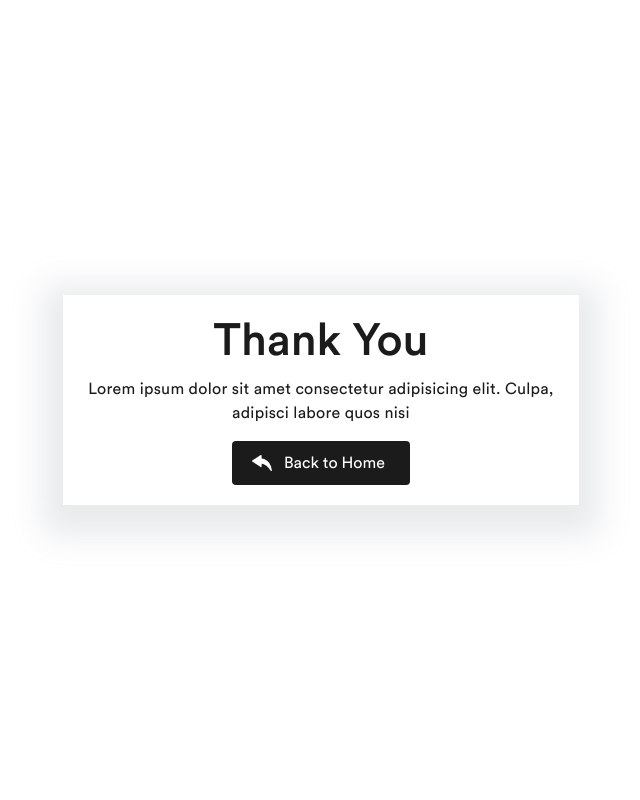
After one commit to belalahmad20/arttreum-registration, a PHP site: page /thankyou.html in a window 1280 px wide. The commit adds this page. Shown: the whole page, without its empty margins (319-959 px from the left). Run offline with PHP 8.4, Linux system fonts and the light colour scheme.

Commit message:
Fonts added along with thankyou page

```diff
--- a/assets/css/main.scss
+++ b/assets/css/main.scss
@@ -20,7 +20,25 @@ $colors: (
   }
 }
 //++++Fonts++++//
-$heaingFont: "Work Sans", sans-serif;
+@font-face {
+  font-family: "Circular Std";
+  src: local("Circular Std Medium"), local("../fonts"),
+    url("../fonts/CircularStd-Medium.woff2") format("woff2"),
+    url("../fonts/CircularStd-Medium.woff") format("woff"),
+    url("../fonts/CircularStd-Medium.ttf") format("truetype");
+  font-weight: 500;
+  font-style: normal;
+}
+@font-face {
+  font-family: "Circular Std";
+  src: local("Circular Std Book"), local("../fonts"),
+    url("../fonts/CircularStd-Book.woff2") format("woff2"),
+    url("../fonts/CircularStd-Book.woff") format("woff"),
+    url("../fonts/CircularStd-Book.ttf") format("truetype");
+  font-weight: normal;
+  font-style: normal;
+}
+$heaingFont: "Circular Std", sans-serif;
 //++++Keyframes++++//
 @keyframes colorchange {
   0% {
@@ -76,6 +94,7 @@ body {
   width: 100%;
   overflow-x: hidden;
   font-family: $heaingFont;
+  font-weight: normal;
   margin: 0;
   color: color(font-dark);
   font-size: 16px;
@@ -89,6 +108,8 @@ h3,
 h4,
 h5,
 h6 {
+  font-family: $heaingFont;
+  font-weight: 500;
 }
 a {
   &:hover,
@@ -363,3 +384,29 @@ input[type="radio"]:checked + label:after {
     }
   }
 }
+//++++thankyou++++//
+.thankYouWrap {
+  .thankYouRow {
+    height: 100vh;
+    .thankYouBlock {
+      box-shadow: 0 10px 30px 20px rgba(141, 151, 158, 0.2);
+      padding: 20px 25px;
+      h1 {
+        font-size: 45px;
+      }
+      a {
+        background: color(font-dark);
+        color: color(font-white);
+        font-size: 16px;
+        width: max-content;
+        margin: 15px auto 0;
+        padding: 10px 25px 10px 20px;
+        border-radius: 4px;
+        img {
+          position: relative;
+          top: -1px;
+        }
+      }
+    }
+  }
+}
--- a/index.html
+++ b/index.html
@@ -4,10 +4,6 @@
     <meta charset="UTF-8" />
     <meta name="viewport" content="width=device-width, initial-scale=1.0" />
     <title>Arttreum</title>
-    <link
-      href="https://fonts.googleapis.com/css?family=Work+Sans:300,400,500&display=swap"
-      rel="stylesheet"
-    />
     <link
       rel="stylesheet"
       href="https://cdnjs.cloudflare.com/ajax/libs/twitter-bootstrap/4.4.1/css/bootstrap.css"
--- /dev/null
+++ b/thankyou.html
@@ -0,0 +1,46 @@
+<!DOCTYPE html>
+<html lang="en">
+  <head>
+    <meta charset="UTF-8" />
+    <meta name="viewport" content="width=device-width, initial-scale=1.0" />
+    <title>Arttreum | Thank You</title>
+    <link
+      rel="stylesheet"
+      href="https://cdnjs.cloudflare.com/ajax/libs/twitter-bootstrap/4.4.1/css/bootstrap.css"
+    />
+    <link rel="stylesheet" href="assets/css/main.min.css" />
+  </head>
+  <body>
+    <section class="thankYouWrap">
+      <div class="row align-items-center justify-content-between thankYouRow">
+        <div class="col-12 col-lg-5 mx-auto text-center">
+          <div class="thankYouBlock">
+            <h1>Thank You</h1>
+            <p>
+              Lorem ipsum dolor sit amet consectetur adipisicing elit. Culpa,
+              adipisci labore quos nisi
+            </p>
+            <a href="javascript:void(0)" class="d-block">
+              <img
+                src="assets/images/icons/left-arrow.png"
+                width="20"
+                class="mr-2"
+                alt=""
+              />
+              Back to Home</a
+            >
+          </div>
+        </div>
+      </div>
+    </section>
+    <script src="https://cdnjs.cloudflare.com/ajax/libs/jquery/3.4.1/jquery.js"></script>
+    <script src="https://cdnjs.cloudflare.com/ajax/libs/twitter-bootstrap/4.4.1/js/bootstrap.js"></script>
+    <script>
+      //   $(document).ready(function() {
+      //     window.setTimeout(function() {
+      //       location.href = "https://arttreum.herokuapp.com/";
+      //     }, 5000);
+      //   });
+    </script>
+  </body>
+</html>
```
Also changed, not shown: assets/fonts/style.css (added, +9 -0 lines), assets/css/main.min.css, assets/fonts/CircularStd-Book.ttf (added), assets/fonts/CircularStd-Book.woff (added), assets/fonts/CircularStd-Book.woff2 (added), assets/fonts/CircularStd-Medium.ttf (added), assets/fonts/CircularStd-Medium.woff (added), assets/fonts/CircularStd-Medium.woff2 (added), assets/images/icons/left-arrow.png (added), 1 other file.
